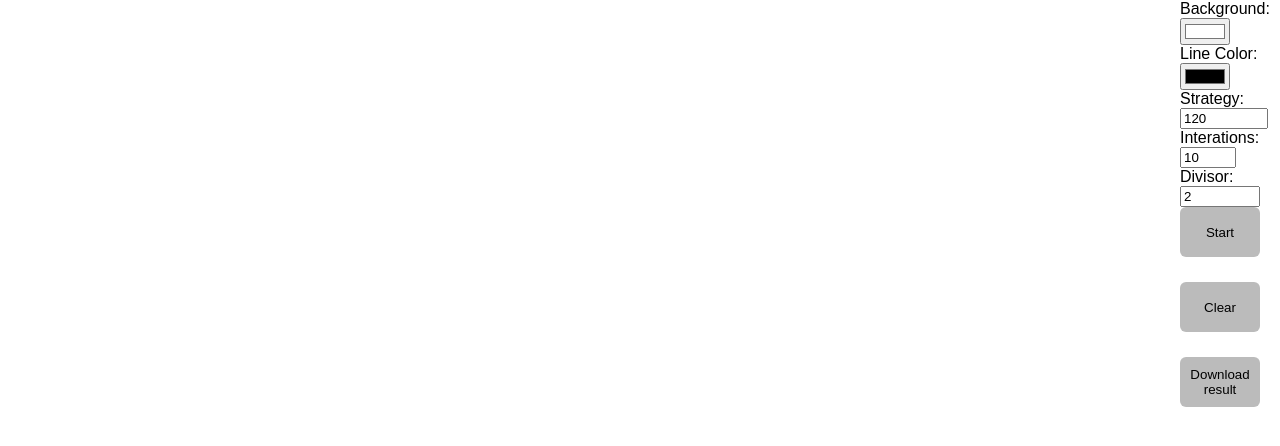
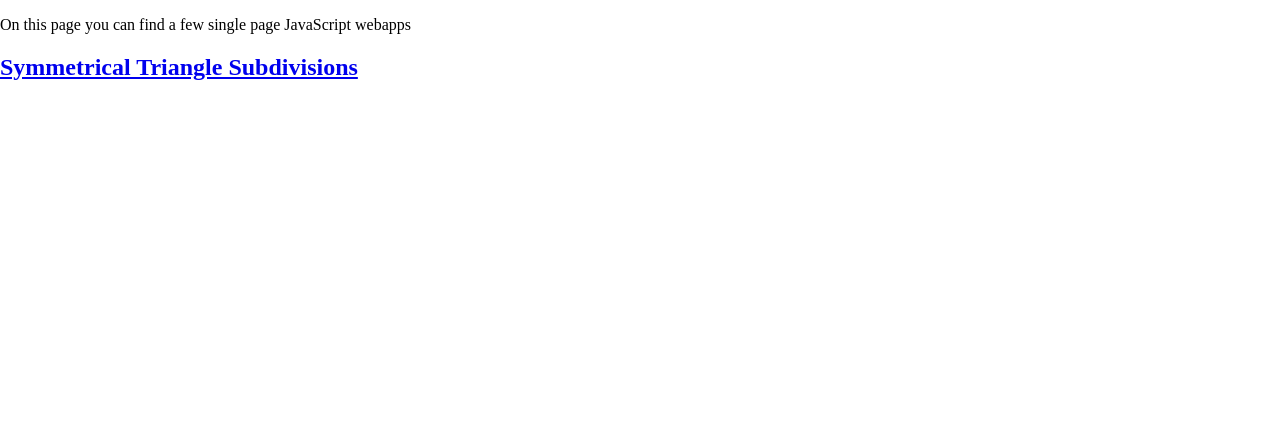
Before and after one commit to josvromans/webapps, a plain HTML site: page index.html in a window 1280 px wide. Drawn offline with Linux system fonts and the light colour scheme.

Commit message:
Use the index page to list several apps, link to triangle subdivision page

```diff
--- a/index.html
+++ b/index.html
@@ -2,39 +2,17 @@
 <html lang="en">
 <head>
     <meta charset="UTF-8">
-    <title>Symmetric Triangle Subdivisions</title>
+    <title>Jos Vromans | Web Apps</title>
 
     <link rel="stylesheet" type="text/css" href="subdivision.css">
     <script src="subdivision.js"></script>
 </head>
+
 <body>
-    <div class="menu">
-         <div>Background:</div>
-        <input id="background_color" name="Background Color Picker" type="color" value="#FFFFFF"/>
+<p>
+    On this page you can find a few single page JavaScript webapps
+</p>
 
-        <div>Line Color:</div>
-        <input id="current_color" name="Color Picker" type="color" value="#000"/>
-
-        <div>Strategy:</div>
-        <input id="strategy" value="120">
-
-        <div>Interations:</div>
-        <input type="number" placeholder="10" step="1" min="1" max="20" value="10" id="iterations">
-
-        <div>Divisor:</div>
-        <input type="number" placeholder="2.00" step="0.01" min="0.01" max="10" value="2" id="divisor">
-
-        <div class="buttons">
-            <button id="start" title="Generate the subdivision. Keyboard shortcut: <ENTER>">Start</button>
-            <button id="clear" title="Clear the canvas. Keyboard shortcut: <C>">Clear</button>
-            <button id="download" title="Save the current canvas as a png image.">Download result</button>
-
-        </div>
-        <a id="link"></a>
-    </div>
-    <div style="width: 100%;">
-        <canvas id="canvas"></canvas>
-    </div>
+<h2><a href="triangle_subdivision.html">Symmetrical Triangle Subdivisions</a></h2>
 
 </body>
-</html>
```
Also changed, not shown: triangle_subdivision.html (added, +40 -0 lines), 1 other file.
